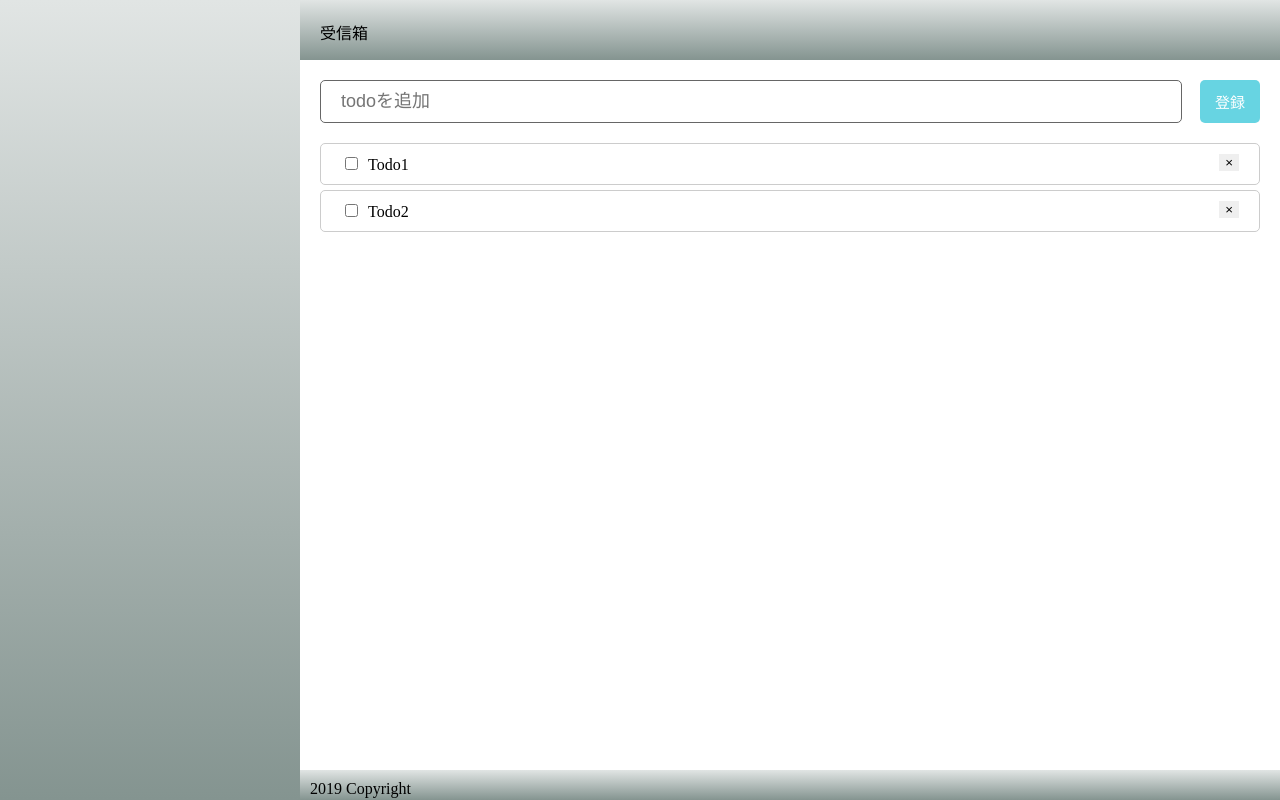
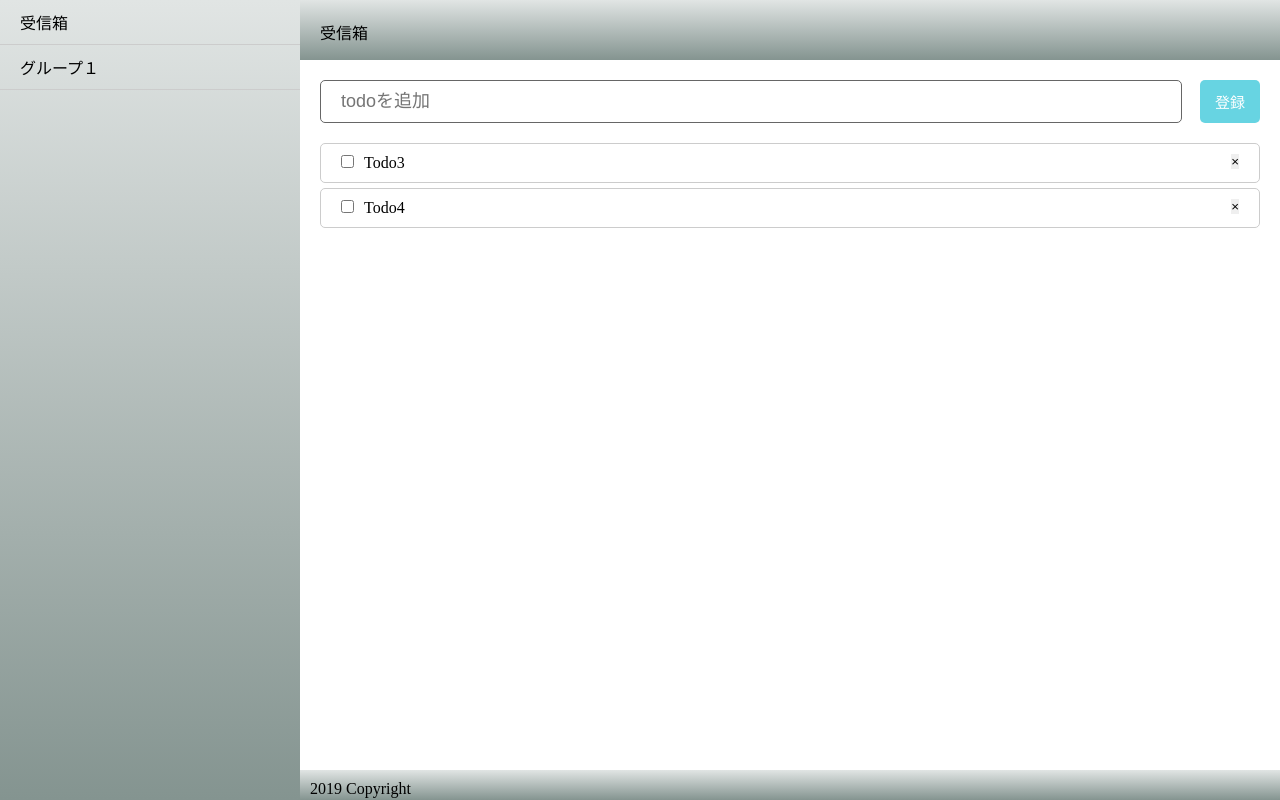
Before and after one commit to y-akamatsu/react_redux, a React app: page / in a window 1280 px wide. Built offline with nearby package versions, Linux system fonts and the light colour scheme.

Commit message:
modified app.js

```diff
--- a/src/js/components/app.js
+++ b/src/js/components/app.js
@@ -3,11 +3,56 @@ import SideArea from "./sideArea";
 import MainArea from "./mainArea";
 
 export default class App extends React.Component {
+  constructor(props) {
+    super(props);
+    this.state = {
+      groupList: [
+        {
+          id: "inbox",
+          label: "受信箱"
+        },
+        {
+          id: "group-1",
+          label: "グループ１"
+        }
+      ],
+      todoList: {
+        "inbox": [
+                    {
+                      id: "item-1",
+                      label: "Todo1",
+                      completed: false
+                    },
+                    {
+                      id: "item-2",
+                      label: "Todo2",
+                      completed: false
+                    }
+                  ],
+         "group-1": [
+                      {
+                        id: "item-3",
+                        label: "Todo3",
+                        completed: false
+                      },
+                      {
+                        id: "item-4",
+                        label: "Todo4",
+                        completed: false
+                      }
+                    ]
+      },
+      selectedGroup: "group-1"
+    }
+  }
+
   render() {
     return (
       <div className="wrap">
-        <SideArea />
-        <MainArea />
+        <SideArea
+        groupList={this.state.groupList}/>
+        <MainArea
+        todoList={this.state.todoList[this.state.selectedGroup]}/>
       </div>
     )
   }
--- a/src/js/components/mainArea.js
+++ b/src/js/components/mainArea.js
@@ -9,18 +9,6 @@ export default class MainArea extends React.Component {
     super(props);
 
     this.state = {
-      todos: [
-        {
-          id: "item-1",
-          label: "Todo1",
-          completed: false,
-        },
-        {
-          id: "item-2",
-          label: "Todo2",
-          completed: false,
-        },
-      ],
       todoInputValue: ""
     }
   }
@@ -66,11 +54,11 @@ export default class MainArea extends React.Component {
 
   renderTodoItems() {
     let todoItemDom = [];
-    for (let i = 0; i < this.state.todos.length; i++) {
-      if (!this.state.todos[i].completed) {
+    for (let i = 0; i < this.props.todoList.length; i++) {
+      if (!this.props.todoList[i].completed) {
         let todoItem = <ListItem
           key={"item-" + i}
-          data={this.state.todos[i]}
+          data={this.props.todoList[i]}
           completeTodo={this.onCompleteTodo.bind(this)}
           deleteTodo={this.onDeleteTodo.bind(this)}
         />;
--- a/src/js/components/sideArea.js
+++ b/src/js/components/sideArea.js
@@ -1,9 +1,26 @@
 import React from "react";
 
 export default class SideArea extends React.Component {
+  constructor(props) {
+    super(props);
+  }
+
+  renderGroup(){
+    let groupListDom = [];
+    for (let i = 0; i < this.props.groupList.length; i++) {
+     let group = this.props.groupList[i];
+     let groupItem = <li key={group.id}>{group.label}</li>;
+     groupListDom.push(groupItem);
+    }
+    return groupListDom;
+   }
   render() {
     return (
-      <div className="side-area"></div>
+      <div className="side-area">
+      <ul className="group-list">
+        {this.renderGroup()}
+      </ul>
+      </div>
     )
   }
 }
--- a/src/sass/_base.scss
+++ b/src/sass/_base.scss
@@ -1,8 +1,11 @@
+* {
+  padding: 0;
+  margin: 0;
+  outline: none;
+}
 html, body {
   width: 100%;
   height: 100%;
-  padding: 0;
-  margin: 0;
 }
 
 #root {
@@ -10,6 +13,10 @@ html, body {
   height: 100%;
 }
 
+li {
+  list-style: none;
+}
+
 .wrap {
   width: 100%;
   height: 100%;
--- a/src/sass/_sideArea.scss
+++ b/src/sass/_sideArea.scss
@@ -2,4 +2,12 @@
   width: $sideAreaWidth;
   height: 100%;
   background: linear-gradient(#E1E5E4, #849490);
+
+  .group-list {
+    li {
+      padding: 10px 20px;
+      border-bottom: 1px solid #CCCCCC;
+      cursor: pointer;
+    }
+  }
 }
```
Also changed, not shown: css/index.css, js/bundle.js.
